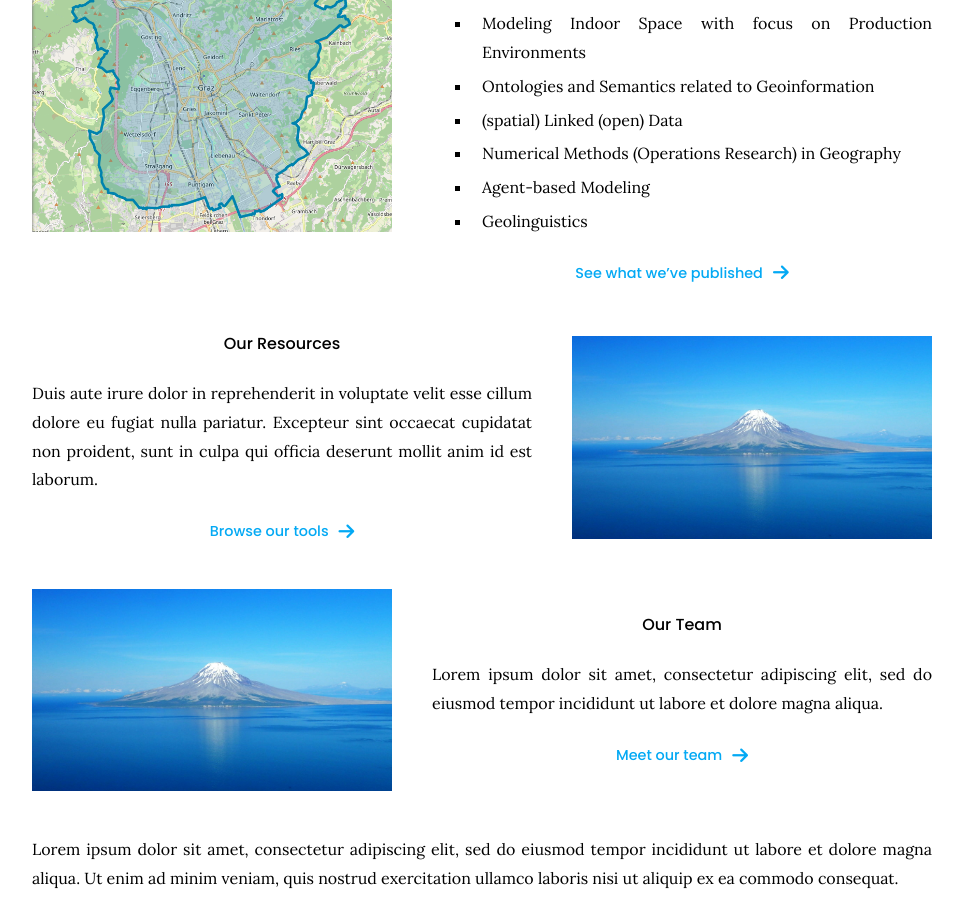
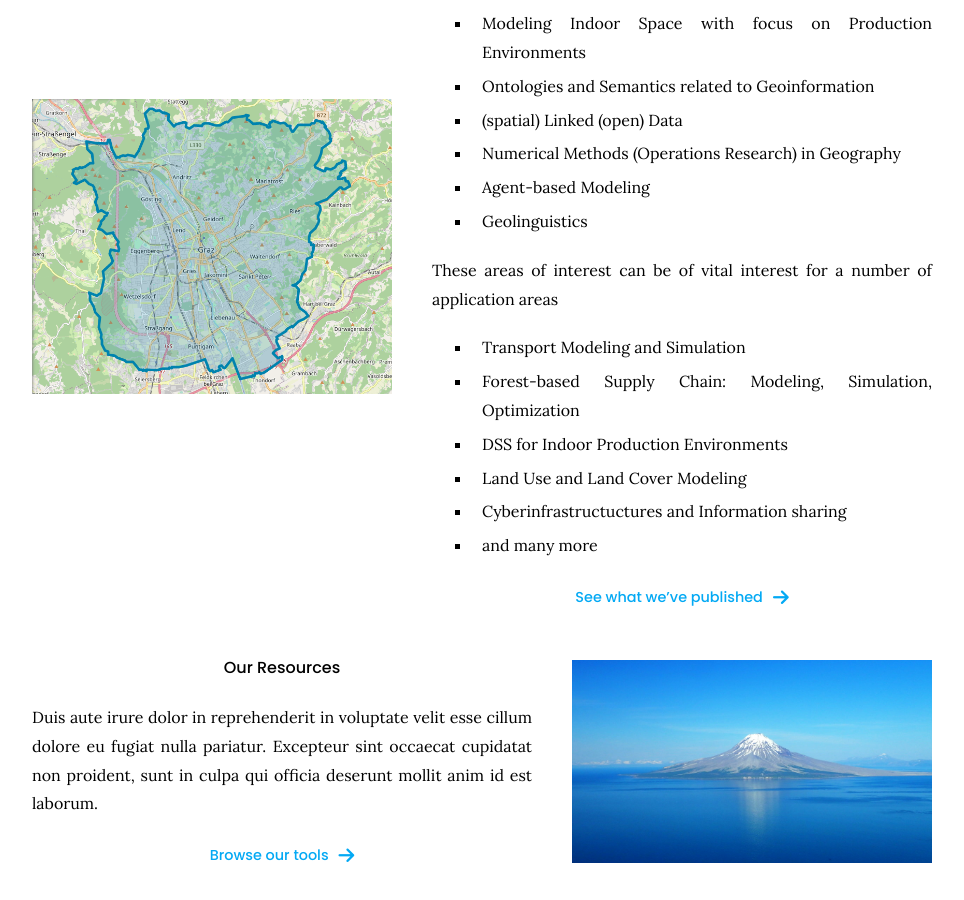
Before and after one commit to geowei1/geowei1.github.io, a Jekyll site: the page built from index.md, in a window 1280 px wide and 900 px high, scrolled down 541 px. Shown: the whole window, without its empty margins (158-1122 px from the left). Built offline with Jekyll 4.4.1, drawn with Linux system fonts in a browser that asks for light colours.

Commit message:
Update index.md

```diff
--- a/index.md
+++ b/index.md
@@ -23,6 +23,15 @@ In order to contribute to the scientific field of Geographic Information Science
 *	Numerical Methods (Operations Research) in Geography
 *	Agent-based Modeling
 *	Geolinguistics
+
+These areas of interest can be of vital interest for a number of application areas
+*	Transport Modeling and Simulation
+*	Forest-based Supply Chain: Modeling, Simulation, Optimization
+*	DSS for Indoor Production Environments
+*	Land Use and Land Cover Modeling
+*	Cyberinfrastructuctures and Information sharing
+*	and many more
+
 
 
 {%
```
